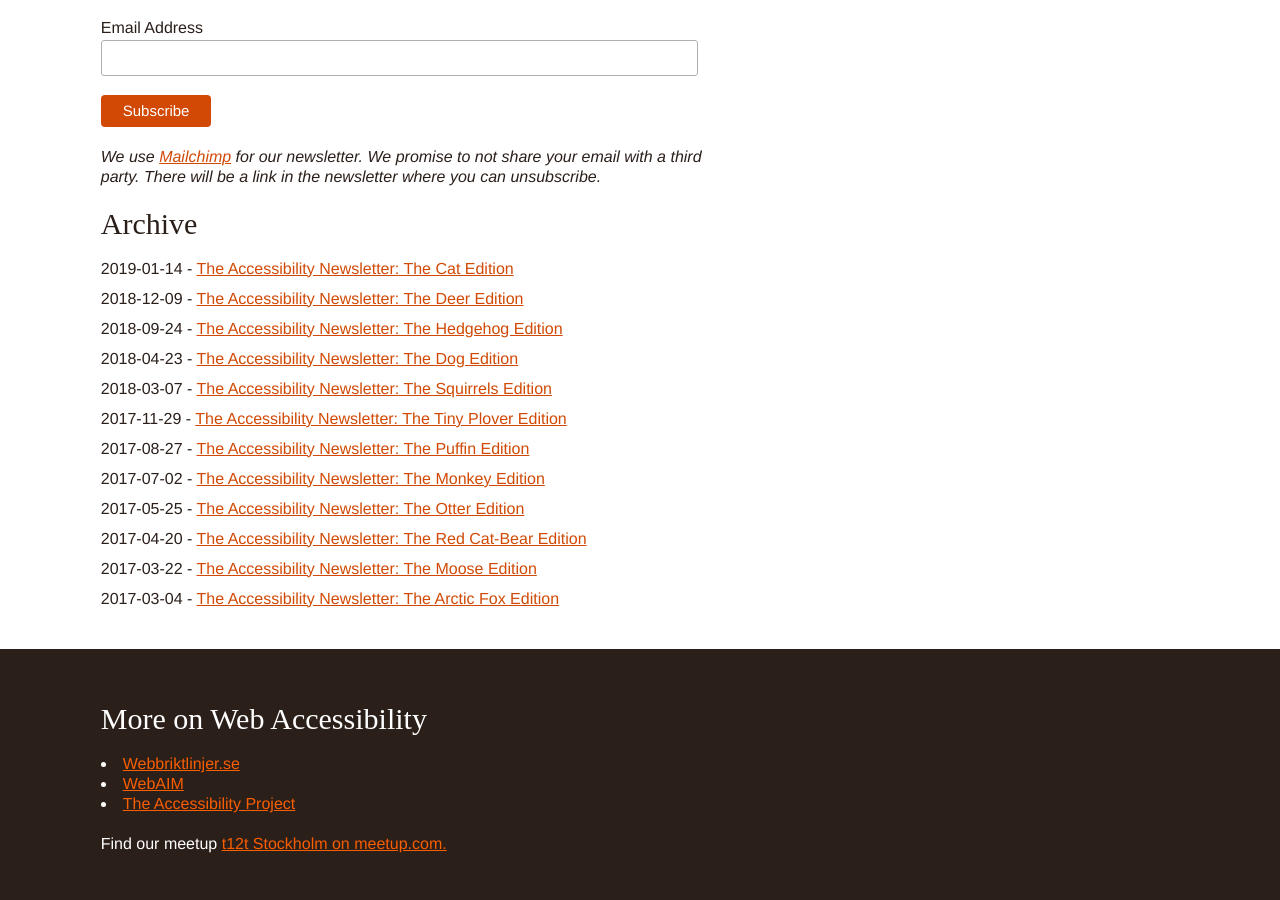
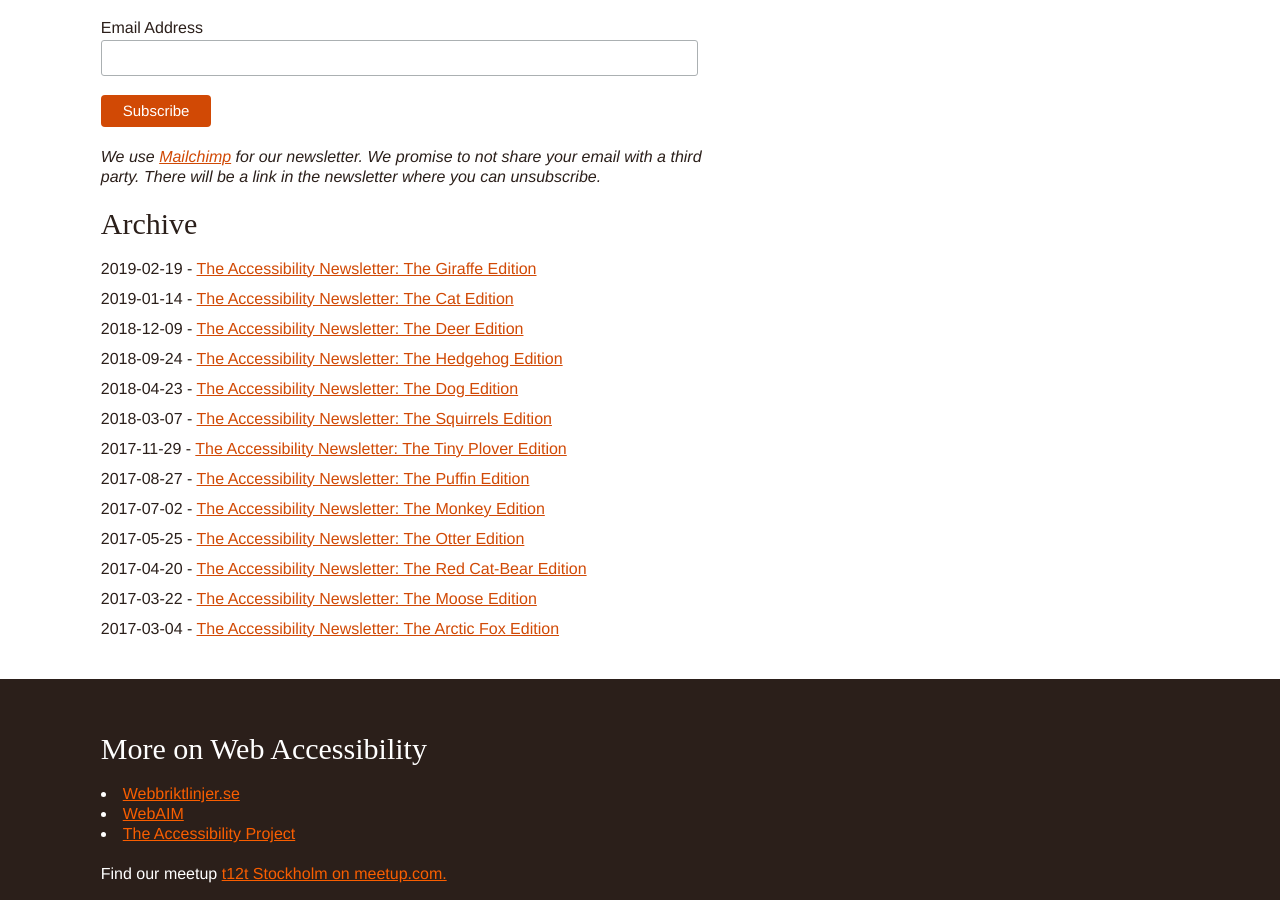
Before and after one commit to t12t/t12t.github.io, a Jekyll site: the page built from accessibility-newsletter/index.md, in a window 1280 px wide and 900 px high, scrolled down 553 px. Built offline with Jekyll 4.4.1, drawn with Linux system fonts in a browser that asks for light colours; some web fonts are replaced.

Commit message:
Adds the giraffe

```diff
--- a/_includes/archive.html
+++ b/_includes/archive.html
@@ -1,4 +1,10 @@
 <ul class="archive-list">
+  <li>
+    <time datetime="2019-02-19">2019-02-19</time> -
+    <a href="http://eepurl.com/ghCrtT">
+      The Accessibility Newsletter: The Giraffe Edition
+    </a>
+  </li>
   <li>
     <time datetime="2019-01-14">2019-01-14</time> -
     <a href="http://eepurl.com/gdKiG5">
```
